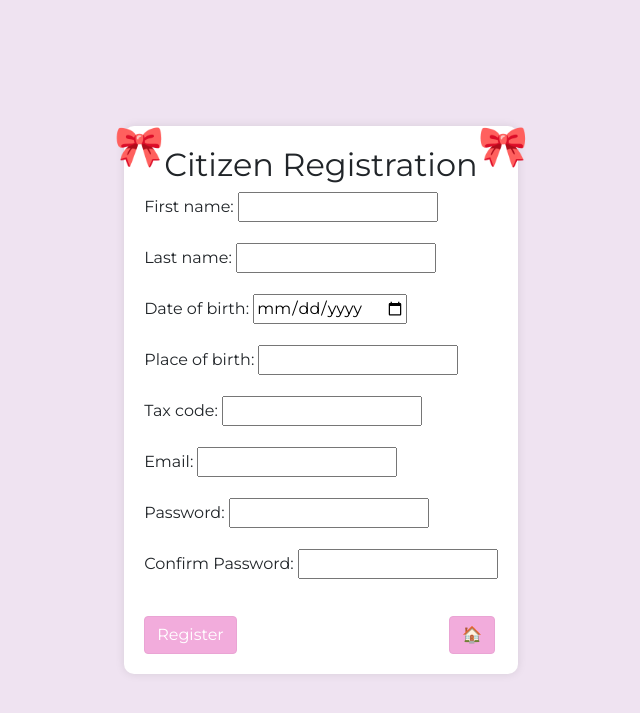
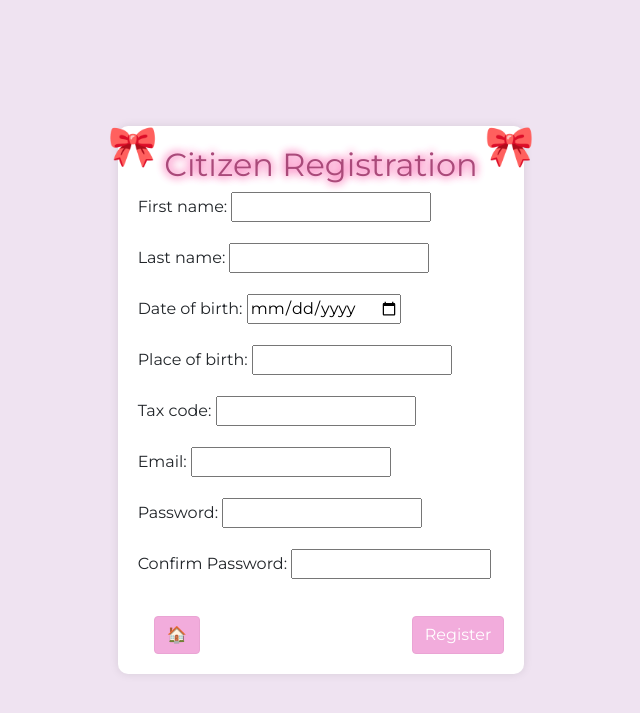
Before and after one commit to i1zzi/questura_proj, a Django app: page /citizen-register/ in a window 1280 px wide. Shown: the top 713 px of the page, without its empty margins (319-959 px from the left). Run offline with Django 5.2, Linux system fonts and the light colour scheme; some libraries are stand-ins or nearby versions.

Commit message:
Some cleaning

```diff
--- a/myApp/templates/citizen_register.html
+++ b/myApp/templates/citizen_register.html
@@ -43,8 +43,21 @@
             border-radius: 0.25rem;
             transition: border-color .15s ease-in-out,box-shadow .15s ease-in-out;
         }
+        .btn-home {
+            margin-top: 1rem;
+            margin-left: 1rem;
+            color: #fff;
+            background-color: #f2acdc;
+            border-color: #eaa4d4;
+        }
+        .btn-home:hover {
+            color: #fff;
+            background-color: #e180c3;
+            border-color: #c16ea6;
+        }
         .btn-register {
             margin-top: 1rem;
+            margin-left: 13rem;
             color: #fff;
             background-color: #f2acdc;
             border-color: #eaa4d4;
@@ -57,25 +70,20 @@
             background-color: #e180c3;
             border-color: #c16ea6;
         }
-        .btn-home {
-            margin-top: 1rem;
-            margin-left: 13rem;
-            color: #fff;
-            background-color: #f2acdc;
-            border-color: #eaa4d4;
-        }
-        .btn-home:hover {
-            color: #fff;
-            background-color: #e180c3;
-            border-color: #c16ea6;
-        }
+
         .emoji {
             position: absolute;
             font-size: 40px;
         }
         .emoji:nth-child(1) { top: -10px; right: -10px; }
         .emoji:nth-child(2) { top: -10px; left: -10px; }
-
+        h2 {
+        text-shadow: 0px 0px 8px #ff69b4,
+                     0px 0px 10px #fc83bf,
+                     0px 0px 12px #f1c2da;
+        text-align: center;
+        color: #aa4a7a;
+    }
     </style>
 </head>
 <body>
@@ -87,10 +95,10 @@
         <form method="post">
             {% csrf_token %}
             {{ form.as_p }}
+            <a href="{% url 'home' %}" class="btn btn-home">🏠</a>
             <button type="submit" class="btn btn-register">
                 Register
             </button>
-            <a href="{% url 'home' %}" class="btn btn-home">🏠</a>
 
         </form>
     </div>
--- a/myApp/views.py
+++ b/myApp/views.py
@@ -76,8 +76,8 @@ def manage_slots(request):
 class SlotCreateView(CreateView):
     model = Appointment
     form_class = SlotForm
-    template_name = 'slot_create.html' # пока нет тэмплэйта
-    success_url = reverse_lazy('slot_list')  # пока нет URL с именем 'slot_list'
+    template_name = 'slot_create.html'
+    success_url = reverse_lazy('slot_list')
 
 #view all the slots by police
 class SlotListView(ListView):
@@ -105,7 +105,7 @@ def book_slot(request, slot_id):
             booking.user = citizen_user
             booking.slot = slot
             booking.save()
-            slot.is_avaliable = False  # updatin the status
+            slot.is_avaliable = False  # updating the status
             slot.save()
             messages.success(request, f'Booking for {slot.slot_name.name} from {slot.start_time} to {slot.end_time} in {slot.location} was successful. Do not forget downlisted documents:   ')
             return redirect('citizen_profile')
```
